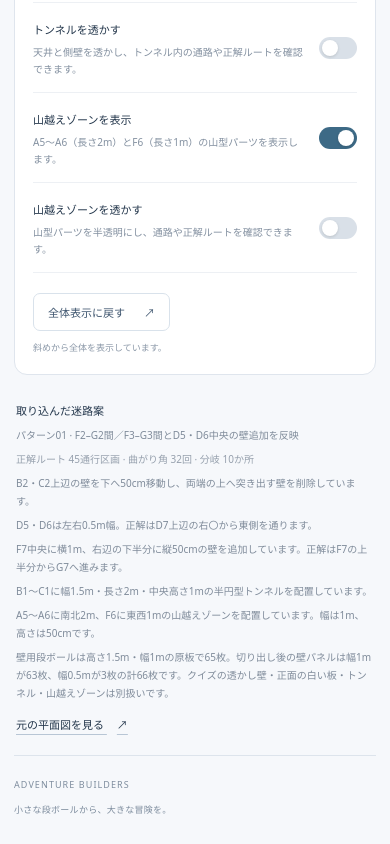
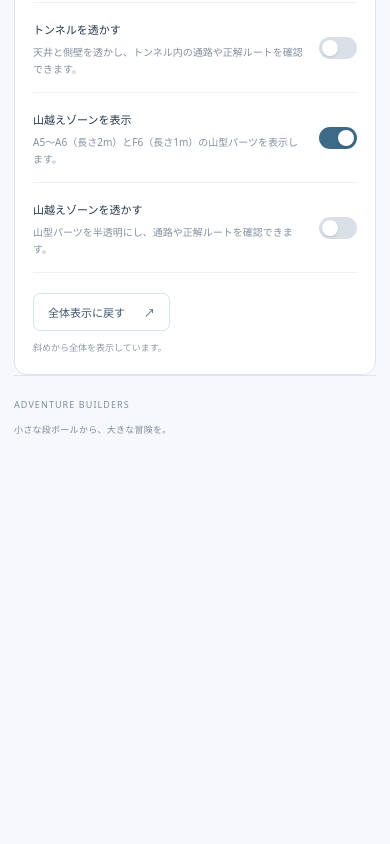
Before and after one commit to kina-hiroki/adventure-builders-maze, a website built with Vite: page games/index.html in a window 390 px wide. Shown: the part 1935-2779 px from the top of the page. After the commit the page ends 2399 px from the top, so only its background shows below. Built offline with nearby package versions, Linux system fonts and the light colour scheme.

Commit message:
Remove imported maze plan information from the page

```diff
--- a/games/src/main.ts
+++ b/games/src/main.ts
@@ -50,7 +50,6 @@ app.innerHTML = `
       <div class="setting-actions"><button id="reset-view" type="button">全体表示に戻す <span aria-hidden="true">↗</span></button><p id="view-status" role="status" aria-live="polite">斜めから全体を表示しています。</p></div>
     </section>
     </div>
-    <aside class="source-note" aria-label="取り込んだ図面の情報"><div><strong>取り込んだ迷路案</strong><p>パターン01 · F2–G2間／F3–G3間とD5・D6中央の壁追加を反映</p><p class="route-summary">正解ルート ${analysis.route.length}通行区画 · 曲がり角 ${analysis.turns}回 · 分岐 ${analysis.branches}か所</p><p>B2・C2上辺の壁を下へ50cm移動し、両端の上へ突き出す壁を削除しています。</p><p>D5・D6は左右0.5m幅。正解はD7上辺の右〇から東側を通ります。</p><p>F7中央に横1m、右辺の下半分に縦50cmの壁を追加しています。正解はF7の上半分からG7へ進みます。</p><p>B1〜C1に幅1.5m・長さ2m・中央高さ1mの半円型トンネルを配置しています。</p><p>A5〜A6に南北2m、F6に東西1mの山越えゾーンを配置しています。幅は1m、高さは50cmです。</p><p>壁用段ボールは高さ1.5m・幅1mの原板で${analysis.wallMaterials.requiredSheets}枚。切り出し後の壁パネルは幅1mが${analysis.wallMaterials.fullWidthPanels}枚、幅0.5mが${analysis.wallMaterials.halfWidthPanels}枚の計${pattern01.walls.length}枚です。クイズの透かし壁・正面の白い板・トンネル・山越えゾーンは別扱いです。</p></div><a href="${import.meta.env.BASE_URL}reference/pattern01.pdf" target="_blank" rel="noopener">元の平面図を見る <span aria-hidden="true">↗</span></a></aside>
     <footer class="page-footer">ADVENTURE BUILDERS <span>小さな段ボールから、大きな冒険を。</span></footer>
   </main>`;
 
--- a/games/src/style.css
+++ b/games/src/style.css
@@ -57,9 +57,6 @@ input[role='switch']:checked { background: #3d6a86; }input[role='switch']:checke
 .setting-actions { display: flex; flex-direction: column; align-items: flex-start; gap: 10px; padding: 20px 0; }
 .setting-actions button { border: 1px solid #d9e2eb; background: white; border-radius: 7px; color: #405770; font-size: 11px; padding: 10px 14px; }
 .setting-actions button span { margin-left: 16px; }.setting-actions p { font-size: 10px; color: #8b98a8; margin: 0; }
-.source-note { display: flex; align-items: center; justify-content: space-between; gap: 20px; padding: 24px 2px; }
-.source-note strong { font-size: 11px; font-weight: 600; }.source-note p { color: #7f8b9a; font-size: 10px; line-height: 1.8; margin: 6px 0 0; }.source-note .route-summary { color: #96a0ad; }
-.source-note a { white-space: nowrap; font-size: 11px; text-decoration-color: #b8c6d5; text-underline-offset: 5px; }.source-note a span { margin-left: 10px; }
 .page-footer { border-top: 1px solid #dde4ec; padding: 22px 0 28px; font-size: 9px; letter-spacing: .12em; color: #7e8d9e; display: flex; justify-content: space-between; gap: 12px; }.page-footer span { letter-spacing: .03em; }
 .viewer-error { display: grid; place-items: center; min-height: 350px; padding: 32px; line-height: 1.8; }
 @media (min-width: 681px) and (max-width: 1000px) {
@@ -73,7 +70,7 @@ input[role='switch']:checked { background: #3d6a86; }input[role='switch']:checke
   .maze-layout { grid-template-columns: minmax(0, 1fr); gap: 20px; }
   .viewer-heading { padding: 16px 15px 0; }.viewer-legend { font-size: 9px; }.maze-stage { height: 420px; min-height: 420px; }.navigation-help { font-size: 9px; }.navigation-help span { display: block; }
   .settings { padding: 21px 18px 0; }.setting-row { grid-template-columns: 1fr; gap: 12px; }.toggle-row { grid-template-columns: 1fr auto; gap: 16px; }.setting-row label { font-size: 11px; }
-  .setting-actions, .source-note { align-items: flex-start; flex-direction: column; }.setting-actions p { font-size: 9px; }.source-note { gap: 14px; padding: 23px 2px; }.page-footer { flex-direction: column; }
+  .setting-actions { align-items: flex-start; flex-direction: column; }.setting-actions p { font-size: 9px; }.page-footer { flex-direction: column; }
 }
 
 .viewer-loading { display: grid; place-items: center; height: 100%; margin: 0; padding: 24px; color: #78899d; font-size: 12px; }
```
